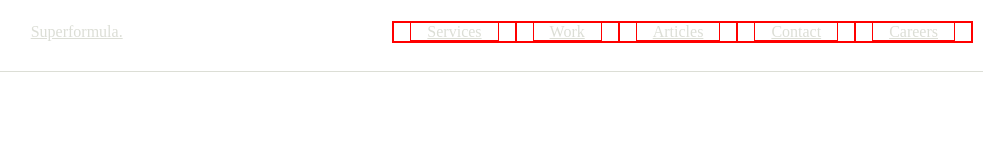
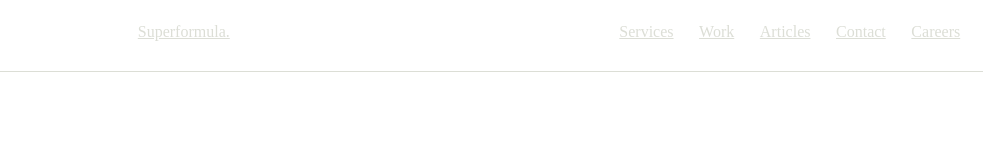
Before and after one commit to syntapy/superformula_clone, a Gatsby site: page /header in a window 1280 px wide. Shown: the whole page, without its empty margins (273-1277 px from the left). Built offline with nearby package versions, Linux system fonts and the light colour scheme; Gatsby itself is replaced by a stand-in of ours.

Commit message:
fix page item padding

```diff
--- a/src/styles/navbar.module.css
+++ b/src/styles/navbar.module.css
@@ -26,7 +26,6 @@
 
 .navItem {
 	margin: auto 0;
-	border: 1px solid red;
 }
 
 .homeItem {
@@ -50,5 +49,5 @@
 
 .pageItem {
 	flex: 0 1 0;
-	padding: 0 1rem;
+	padding: 0 0.4rem;
 }
```
